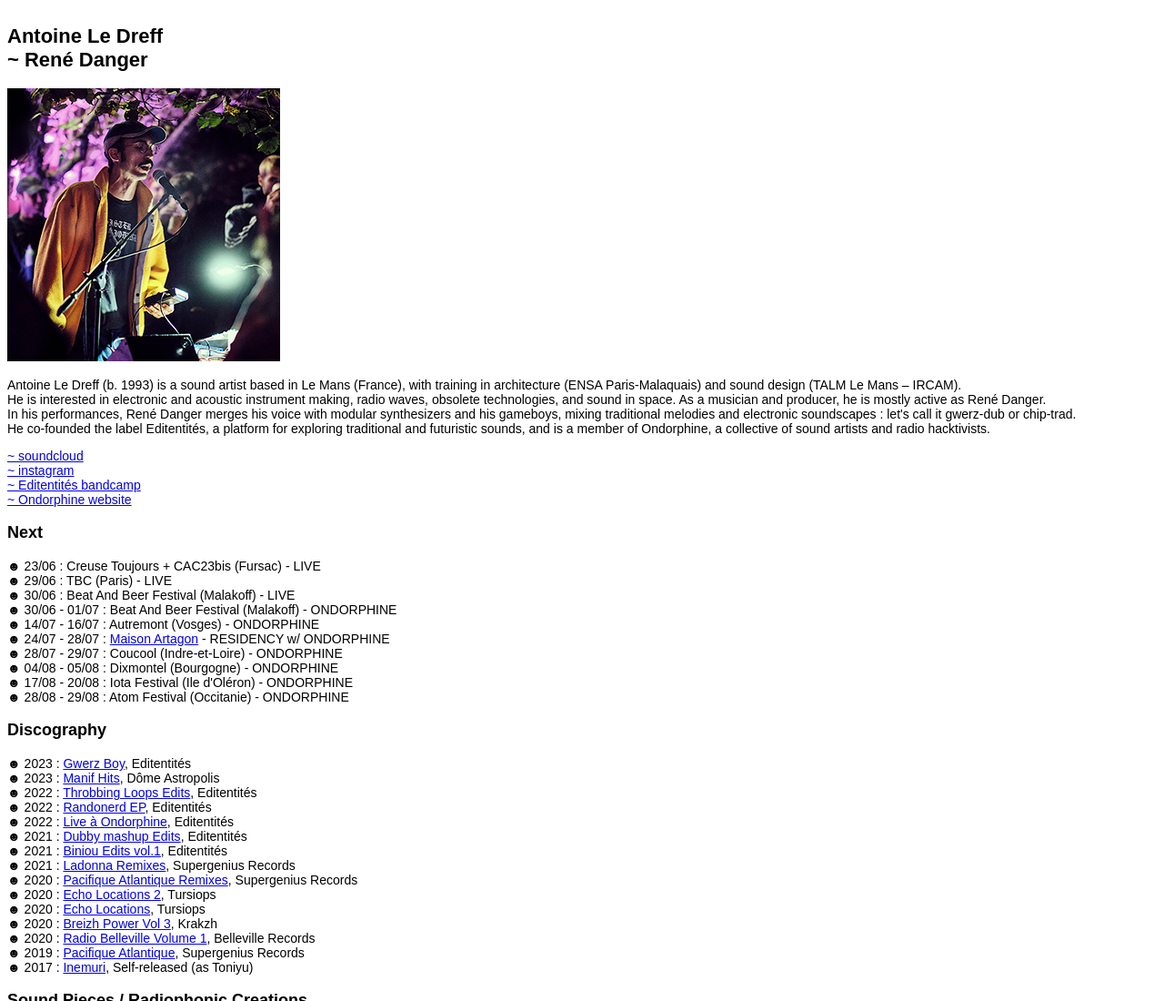
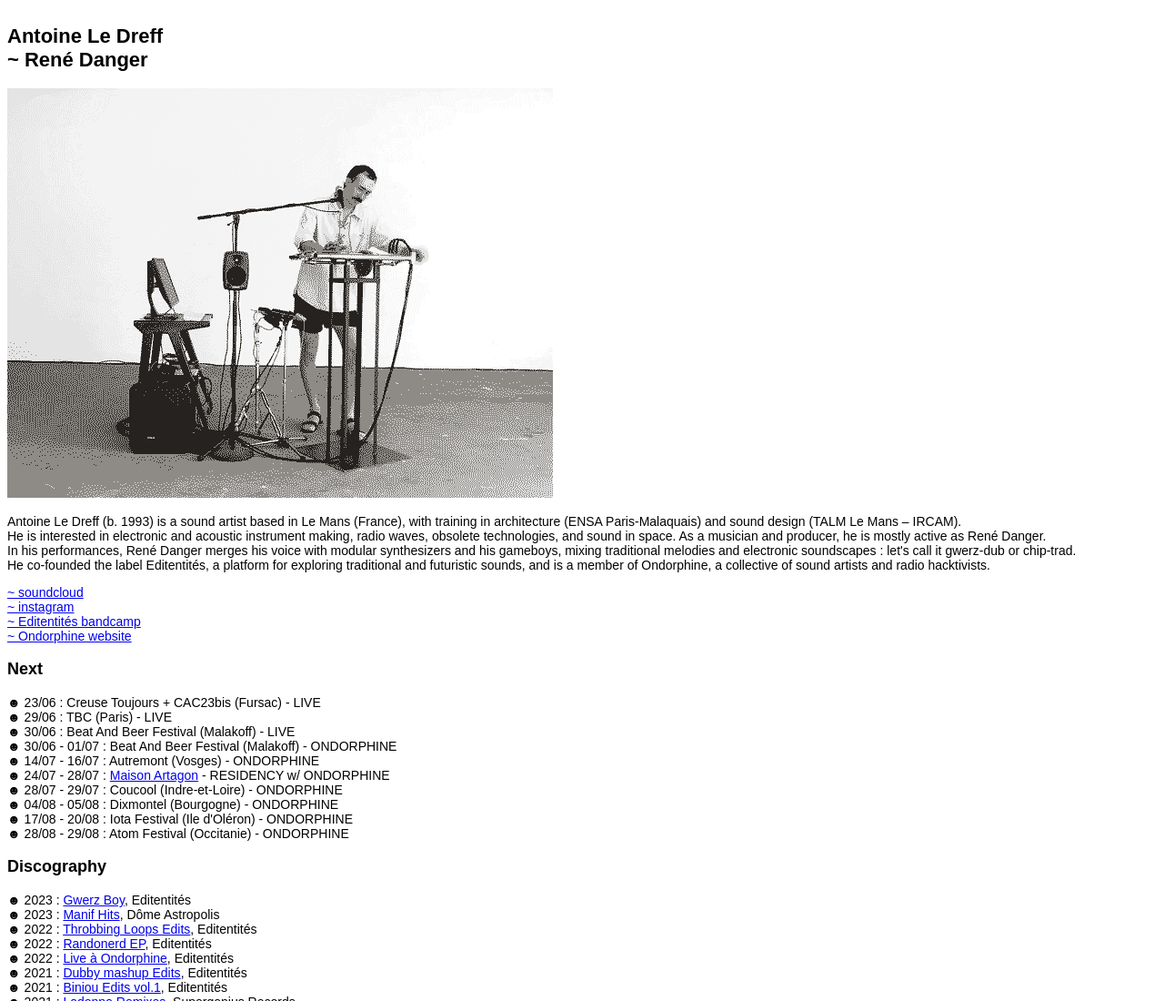
Before and after one commit to aledreff/aledreff.github.io, a plain HTML site: page index.html in a window 1280 px wide. Shown: the top 1100 px of the page at 91% size. Drawn offline with Linux system fonts and the light colour scheme.

Commit message:
Add files via upload

```diff
--- a/index.html
+++ b/index.html
@@ -12,7 +12,7 @@
 <h1></h1>
 <h2>Antoine Le Dreff<br>~ René Danger</h2>
 
-<img src="/images/RD-small-JulienFabre.jpg" alt="René Danger portrait">
+<img src="/images/tourne2-600x450-8NB.gif" alt="La roue tourne - performance">
 <p>Antoine Le Dreff (b. 1993) is a sound artist based in Le Mans (France), with training in architecture (ENSA Paris-Malaquais) and sound design (TALM Le Mans – IRCAM). <br>
   He is interested in electronic and acoustic instrument making, radio waves, obsolete technologies, and sound in space. As a musician and producer, he is mostly active as René Danger.<br>
   In his performances, René Danger merges his voice with modular synthesizers and his gameboys, mixing traditional melodies and electronic soundscapes : let's call it gwerz-dub or chip-trad. <br>
```
